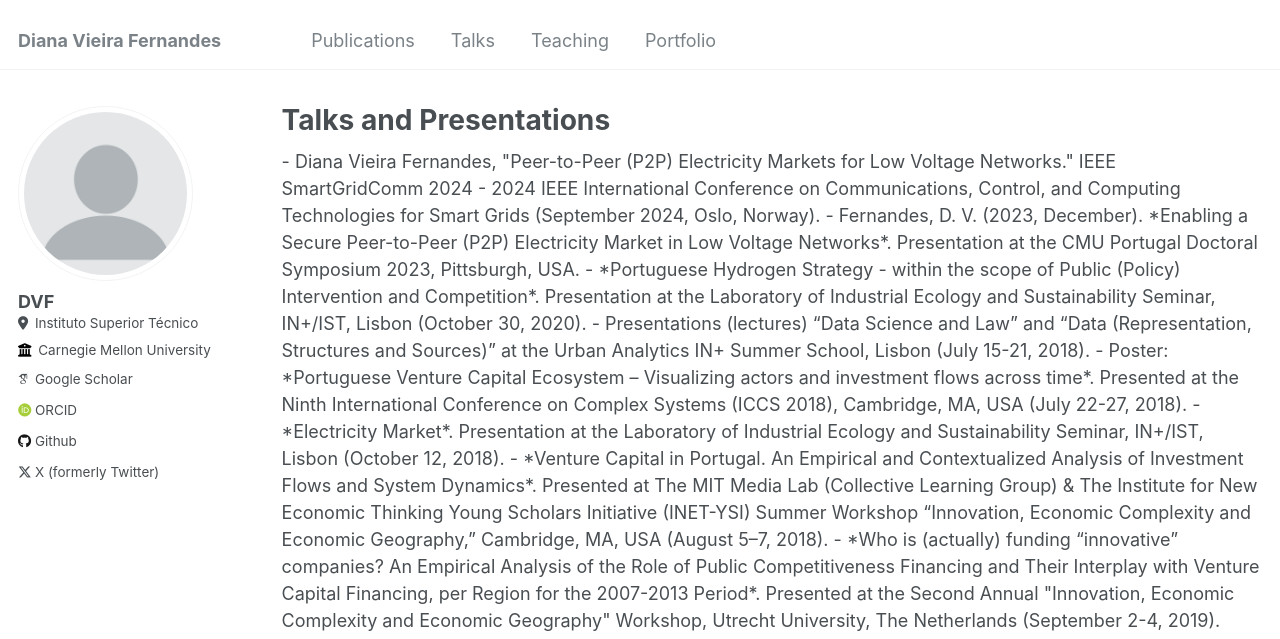
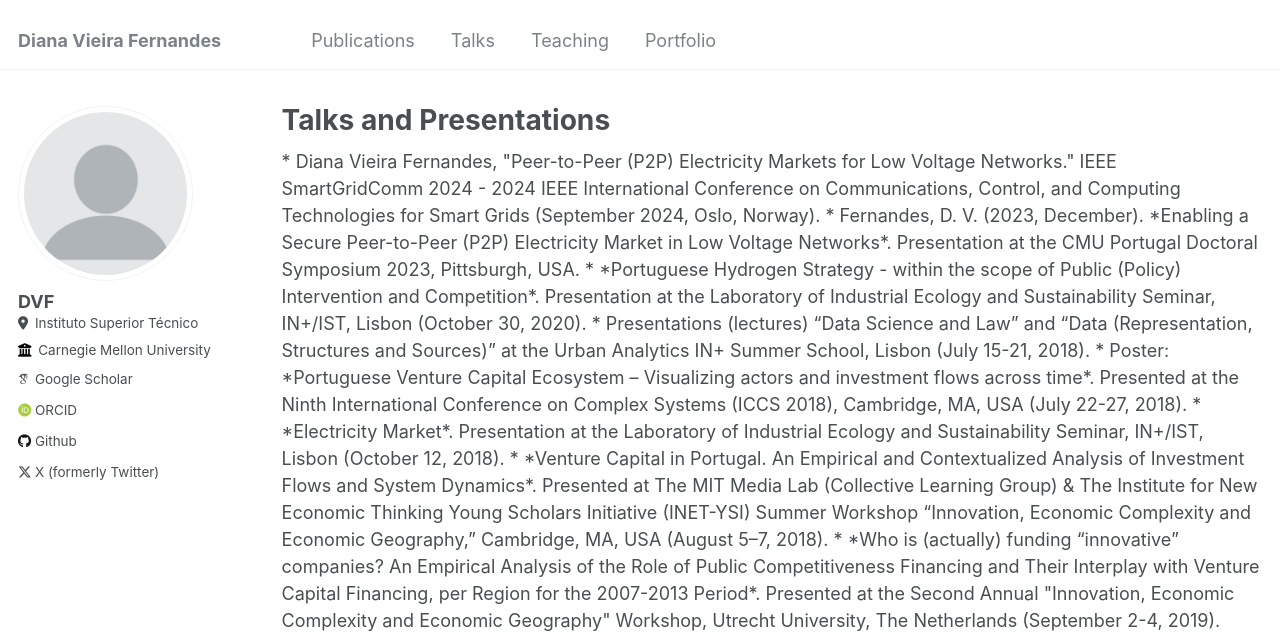
Before and after one commit to d-vf/d-vf.github.io, a Jekyll site: the page built from _pages/talks.html, in a window 1280 px wide and 1042 px high. Shown: the top 639 px of the window. Built offline with Jekyll 4.4.1, drawn with Linux system fonts in a browser that asks for light colours; some web fonts are replaced; part of the change alters nothing that is shown.

```diff
--- a/_pages/talks.html
+++ b/_pages/talks.html
@@ -5,18 +5,22 @@ permalink: /talks/
 author_profile: true
 ---
 
-- Diana Vieira Fernandes, "Peer-to-Peer (P2P) Electricity Markets for Low Voltage Networks." IEEE SmartGridComm 2024 - 2024 IEEE International Conference on Communications, Control, and Computing Technologies for Smart Grids (September 2024, Oslo, Norway).
+* Diana Vieira Fernandes, "Peer-to-Peer (P2P) Electricity Markets for Low Voltage Networks." IEEE SmartGridComm 2024 - 2024 IEEE International Conference on Communications, Control, and Computing Technologies for Smart Grids (September 2024, Oslo, Norway).
 
-- Fernandes, D. V. (2023, December). *Enabling a Secure Peer-to-Peer (P2P) Electricity Market in Low Voltage Networks*. Presentation at the CMU Portugal Doctoral Symposium 2023, Pittsburgh, USA.
 
-- *Portuguese Hydrogen Strategy - within the scope of Public (Policy) Intervention and Competition*. Presentation at the Laboratory of Industrial Ecology and Sustainability Seminar, IN+/IST, Lisbon (October 30, 2020).
+* Fernandes, D. V. (2023, December). *Enabling a Secure Peer-to-Peer (P2P) Electricity Market in Low Voltage Networks*. Presentation at the CMU Portugal Doctoral Symposium 2023, Pittsburgh, USA.
 
-- Presentations (lectures) “Data Science and Law” and “Data (Representation, Structures and Sources)” at the Urban Analytics IN+ Summer School, Lisbon (July 15-21, 2018).
 
-- Poster: *Portuguese Venture Capital Ecosystem – Visualizing actors and investment flows across time*. Presented at the Ninth International Conference on Complex Systems (ICCS 2018), Cambridge, MA, USA (July 22-27, 2018).
+* *Portuguese Hydrogen Strategy - within the scope of Public (Policy) Intervention and Competition*. Presentation at the Laboratory of Industrial Ecology and Sustainability Seminar, IN+/IST, Lisbon (October 30, 2020).
 
-- *Electricity Market*. Presentation at the Laboratory of Industrial Ecology and Sustainability Seminar, IN+/IST, Lisbon (October 12, 2018).
 
-- *Venture Capital in Portugal. An Empirical and Contextualized Analysis of Investment Flows and System Dynamics*. Presented at The MIT Media Lab (Collective Learning Group) & The Institute for New Economic Thinking Young Scholars Initiative (INET-YSI) Summer Workshop “Innovation, Economic Complexity and Economic Geography,” Cambridge, MA, USA (August 5–7, 2018).
+* Presentations (lectures) “Data Science and Law” and “Data (Representation, Structures and Sources)” at the Urban Analytics IN+ Summer School, Lisbon (July 15-21, 2018).
 
-- *Who is (actually) funding “innovative” companies? An Empirical Analysis of the Role of Public Competitiveness Financing and Their Interplay with Venture Capital Financing, per Region for the 2007-2013 Period*. Presented at the Second Annual "Innovation, Economic Complexity and Economic Geography" Workshop, Utrecht University, The Netherlands (September 2-4, 2019).
+
+* Poster: *Portuguese Venture Capital Ecosystem – Visualizing actors and investment flows across time*. Presented at the Ninth International Conference on Complex Systems (ICCS 2018), Cambridge, MA, USA (July 22-27, 2018).
+
+* *Electricity Market*. Presentation at the Laboratory of Industrial Ecology and Sustainability Seminar, IN+/IST, Lisbon (October 12, 2018).
+
+* *Venture Capital in Portugal. An Empirical and Contextualized Analysis of Investment Flows and System Dynamics*. Presented at The MIT Media Lab (Collective Learning Group) & The Institute for New Economic Thinking Young Scholars Initiative (INET-YSI) Summer Workshop “Innovation, Economic Complexity and Economic Geography,” Cambridge, MA, USA (August 5–7, 2018).
+
+* *Who is (actually) funding “innovative” companies? An Empirical Analysis of the Role of Public Competitiveness Financing and Their Interplay with Venture Capital Financing, per Region for the 2007-2013 Period*. Presented at the Second Annual "Innovation, Economic Complexity and Economic Geography" Workshop, Utrecht University, The Netherlands (September 2-4, 2019).
```
